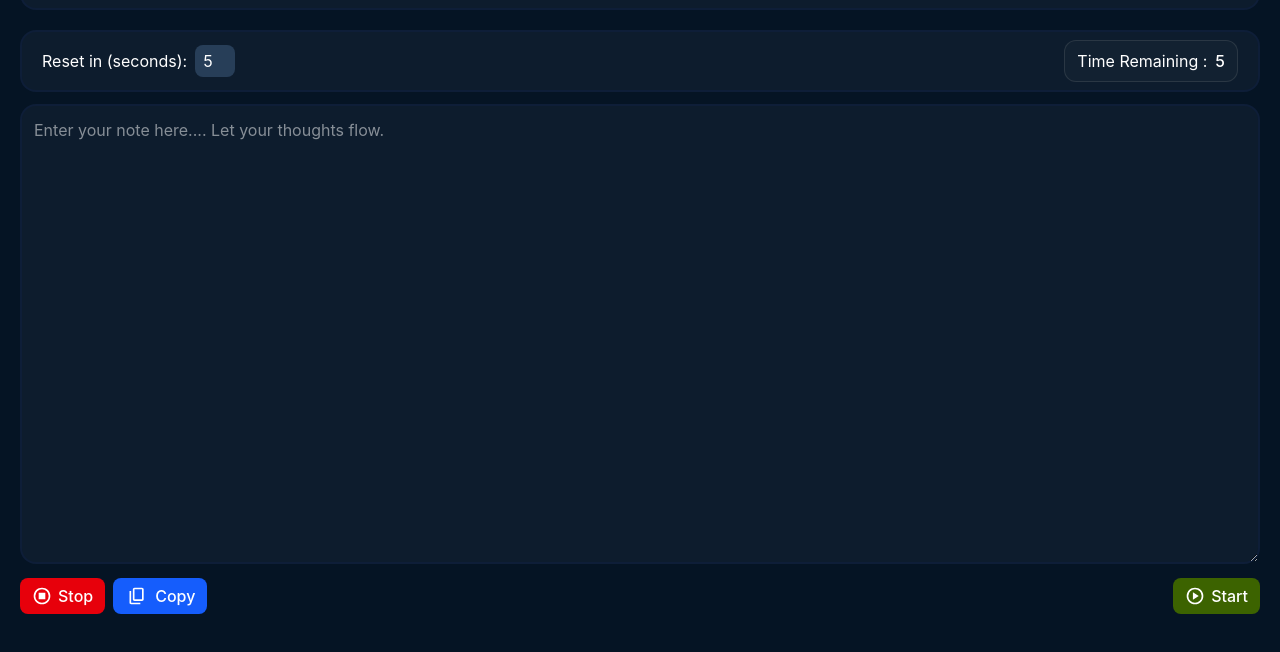
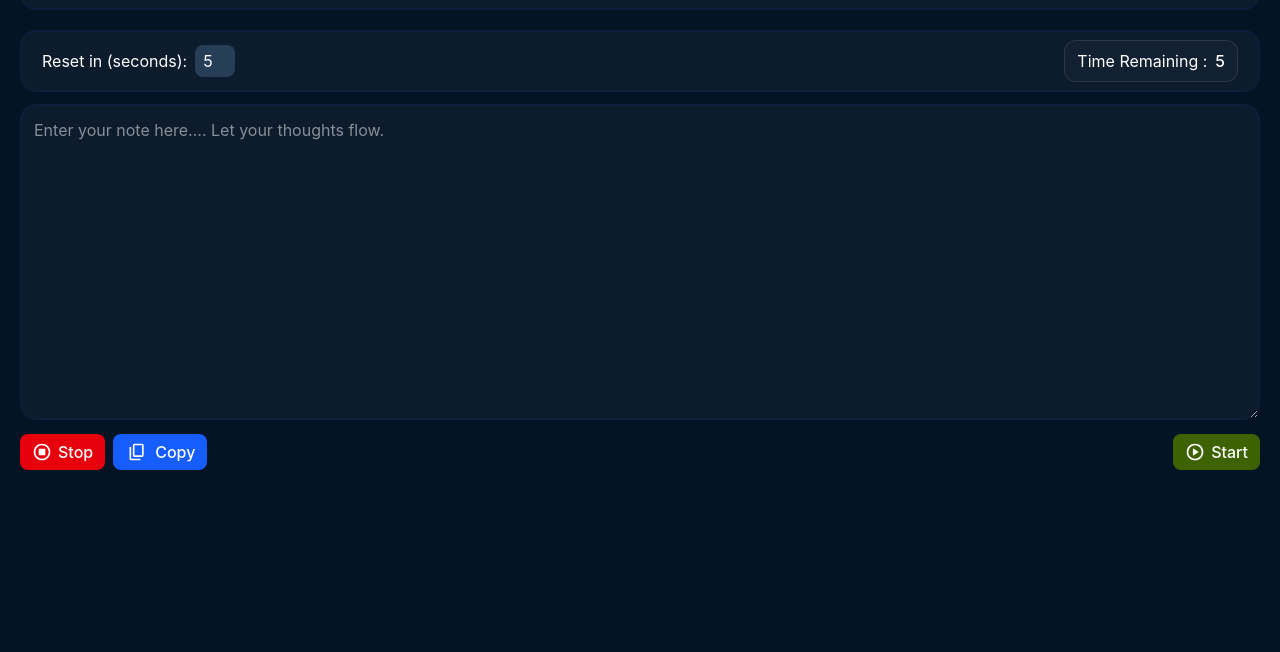
Before and after one commit to sumit42154/Brain-Note, a website: page index.html in a window 1280 px wide. Shown: the part 70-722 px from the top of the page. Drawn offline with Linux system fonts and the light colour scheme.

Commit message:
reduced row size

```diff
--- a/index.html
+++ b/index.html
@@ -39,7 +39,7 @@
     </div>
 
     <div class="w-ful ">
-        <textarea rows="18"
+        <textarea rows="12"
             class="outline-none focus:outline-none focus:ring-0 w-full p-3 bg-[#0d1c2d] rounded-2xl border-2 border-blue-800/8 border-double "
             id="noteInput" placeholder="Enter your note here.... Let your thoughts flow."></textarea>
     </div>
```
